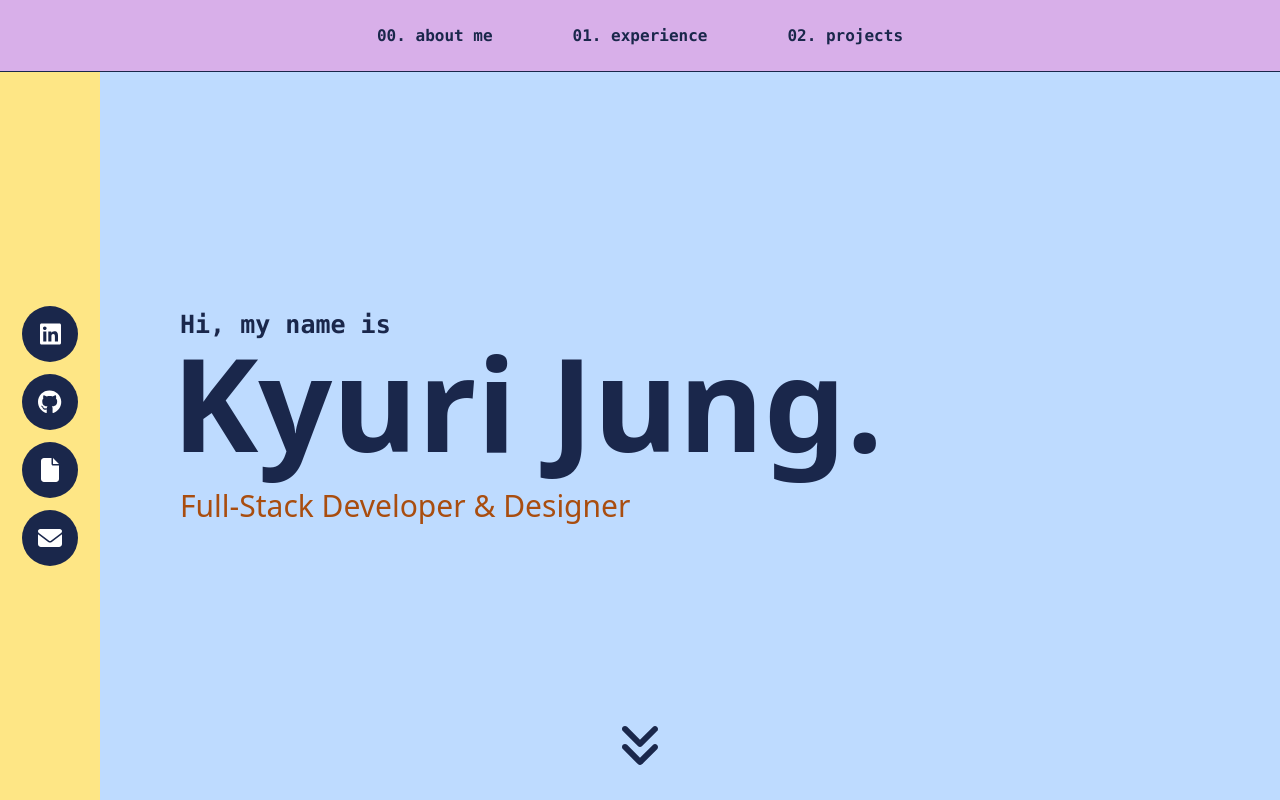
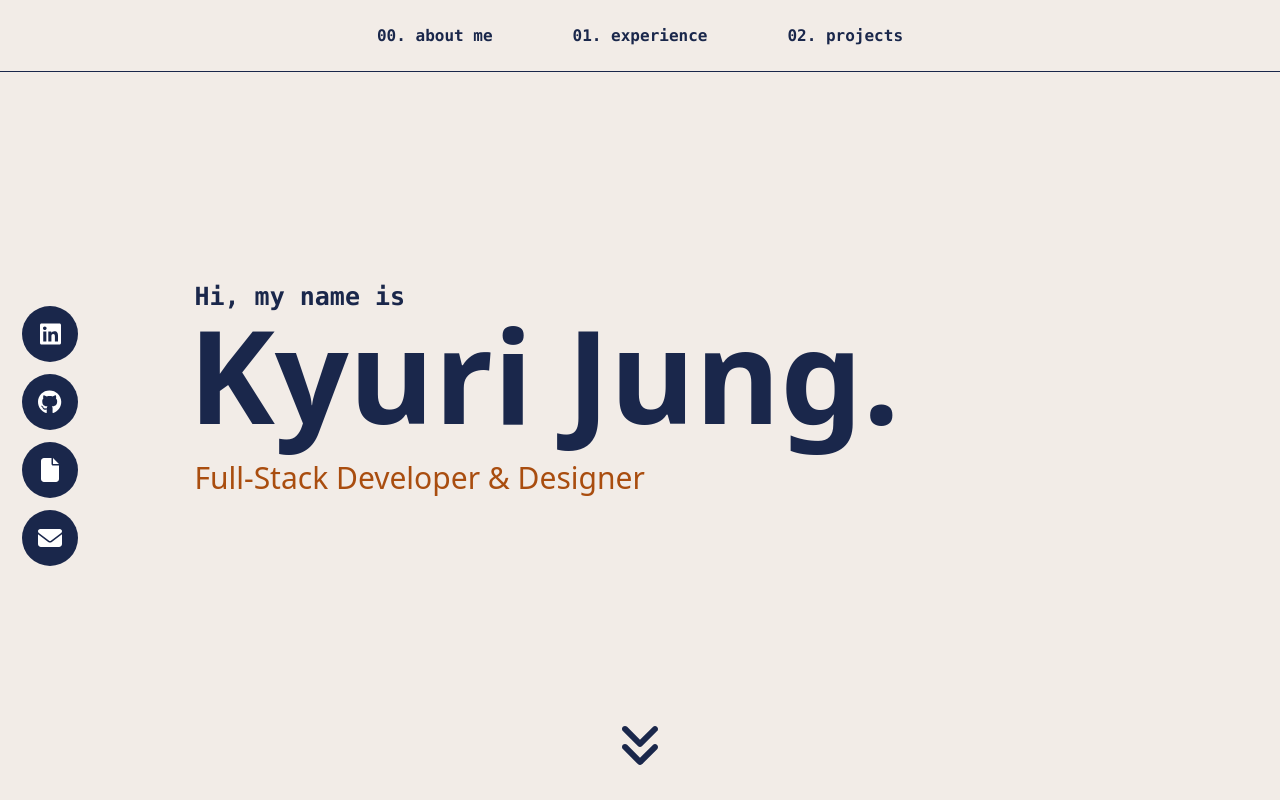
Before and after one commit to kyurijung/portfolio-V2, a React (Vite) app: page / in a window 1280 px wide. Shown: the top 800 px of the page. Built offline with nearby package versions, Linux system fonts and the light colour scheme.

Commit message:
fix header and navbar spacing

```diff
--- a/src/components/Header.jsx
+++ b/src/components/Header.jsx
@@ -1,6 +1,6 @@
 function Header() {
   return (
-    <header className="z-50 fixed flex justify-center items-center h-18 w-full border-b bg-[#d8afe9] border-[#1A274B]">
+    <header className="z-50 fixed flex justify-center items-center h-18 w-full bg-[#F2ECE7] border-b border-[#1A274B]">
       <nav>
         <ul className="space-x-20 font-mono font-bold text-[#1A274B]">
           <a href="#about" className="hover:text-[#A94D0F] transition">00. about me</a>
--- a/src/components/NavBar/NavBar.jsx
+++ b/src/components/NavBar/NavBar.jsx
@@ -5,7 +5,7 @@ import { faEnvelope, faFile } from "@fortawesome/free-solid-svg-icons"
 
 function NavBar() {
   return (
-    <nav className="top-18 fixed flex flex-col items-center justify-center h-[calc(100vh-72px)] w-25 gap-3 bg-amber-200">
+    <nav className="top-18 fixed flex flex-col items-center justify-center h-[calc(100vh-72px)] w-25 gap-3">
       <NavBarItem icon={faLinkedin} to="https://www.linkedin.com/in/kyurijung" />
       <NavBarItem icon={faGithub} to="https://github.com/kyurijung" />
       <NavBarItem icon={faFile} to="./src/assets/files/KyuriJung.pdf" />
--- a/src/pages/Home.jsx
+++ b/src/pages/Home.jsx
@@ -5,11 +5,11 @@ import { faLink } from "@fortawesome/free-solid-svg-icons"
 function Home() {
   return (
     <div className="ml-25 mt-18 flex flex-col">
-      <div id="titleSection" className="h-[calc(100vh-72px)] bg-blue-200">
-        <div className="pt-60">
-          <h1 className="ml-20 leading-none text-[25px] font-mono font-bold text-[#1A274B]">Hi, my name is</h1>
-          <h1 className="ml-18 leading-none text-[130px] font-extrabold text-[#1A274B]">Kyuri Jung.</h1>
-          <h1 className="ml-20 mt-6 leading-none text-[30px] font-normal text-[#A94D0F]">Full-Stack Developer & Designer</h1>
+      <div id="titleSection" className="h-[calc(100vh-72px)]">
+        <div className="mt-[18%]">
+          <h1 className="ml-[8%] leading-none text-[25px] font-mono font-bold text-[#1A274B]">Hi, my name is</h1>
+          <h1 className="ml-[7.5%] leading-none text-[130px] font-extrabold text-[#1A274B]">Kyuri Jung.</h1>
+          <h1 className="ml-[8%] mt-6 leading-none text-[30px] font-normal text-[#A94D0F]">Full-Stack Developer & Designer</h1>
         </div>
         <ScrollIcon />
       </div>
```
